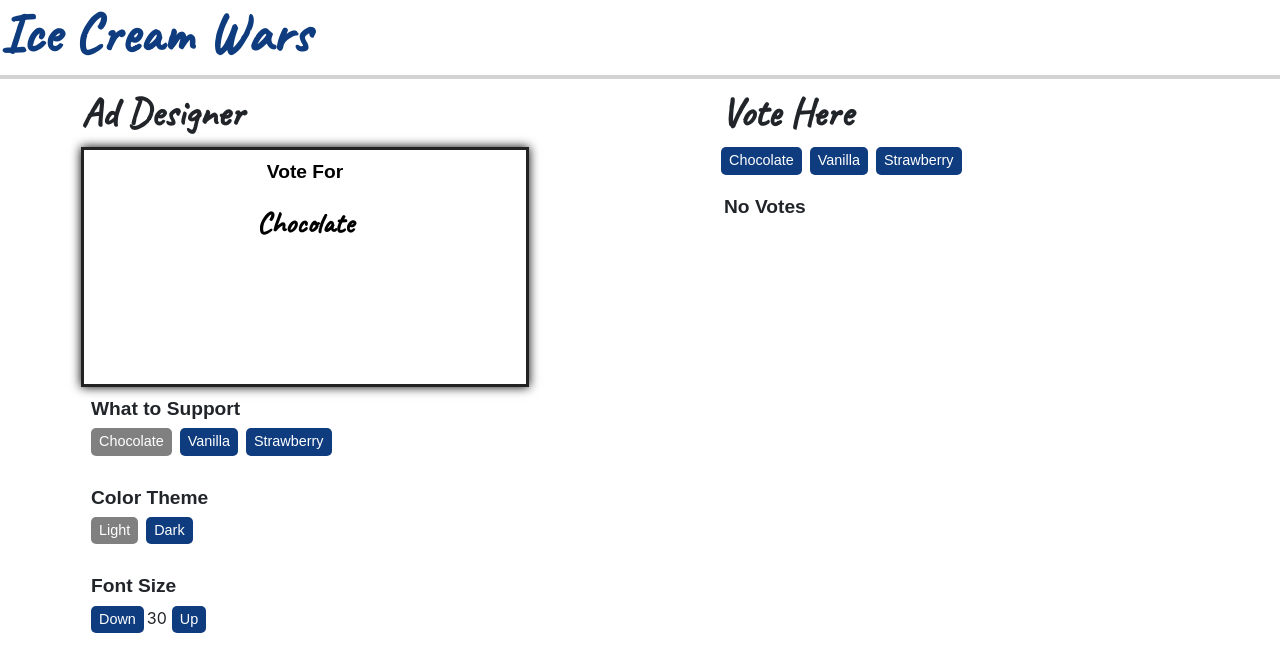
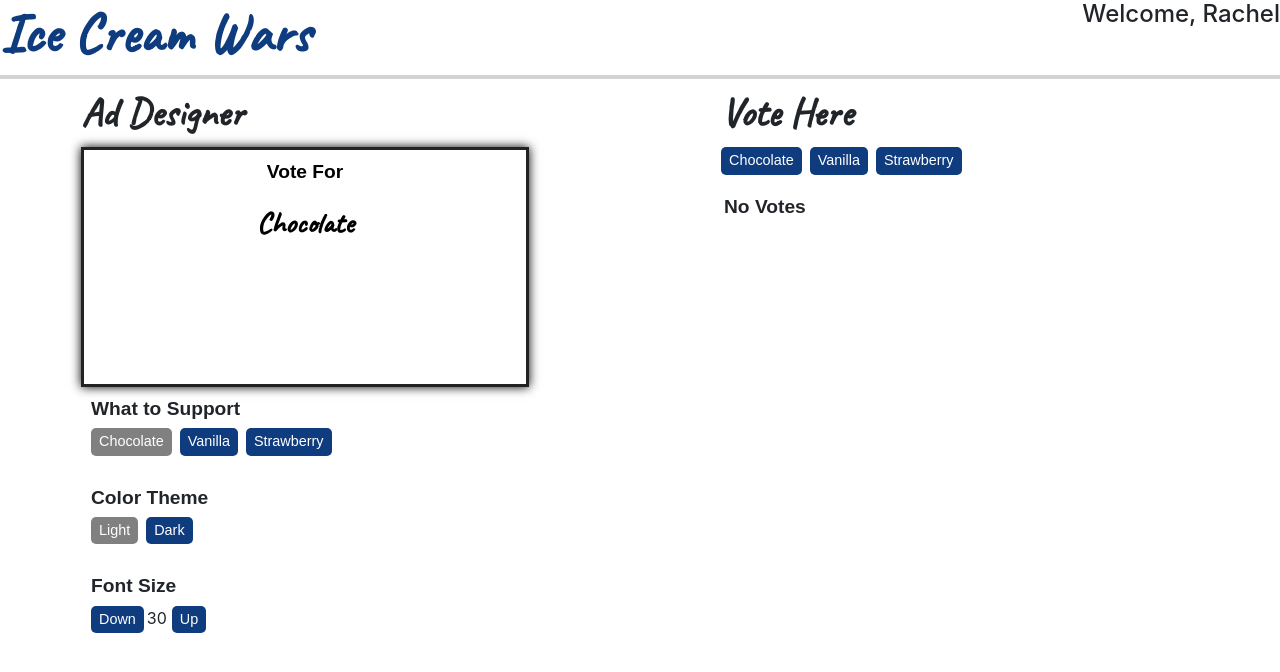
Before and after one commit to rachel-rebecca/react-lab-1, a React (Create React App) app: page / in a window 1280 px wide. Shown: the top 672 px of the page. Built offline with nearby package versions, Linux system fonts and the light colour scheme.

Commit message:
added prop interface to header

```diff
--- a/src/components/Header.tsx
+++ b/src/components/Header.tsx
@@ -1,10 +1,16 @@
 import "./Header.css";
 
-function Header () {
+interface Prop {
+    user: string;
+}
+
+function Header (props: Prop) {
 
     return(
         <header>
             <h1>Ice Cream Wars</h1>
+
+            <h4>Welcome, {props.user} </h4>
         </header>
 
     )
```
